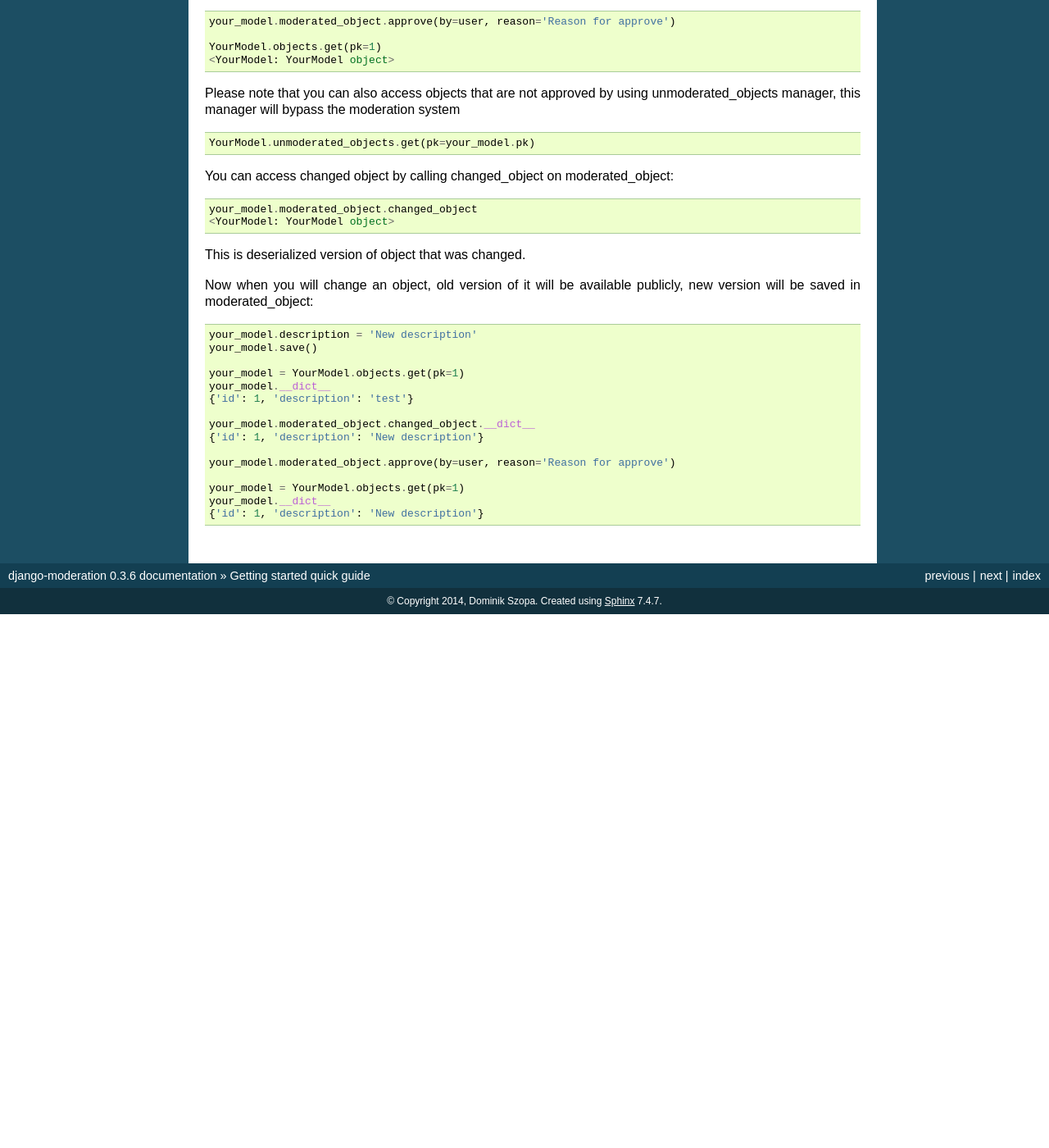
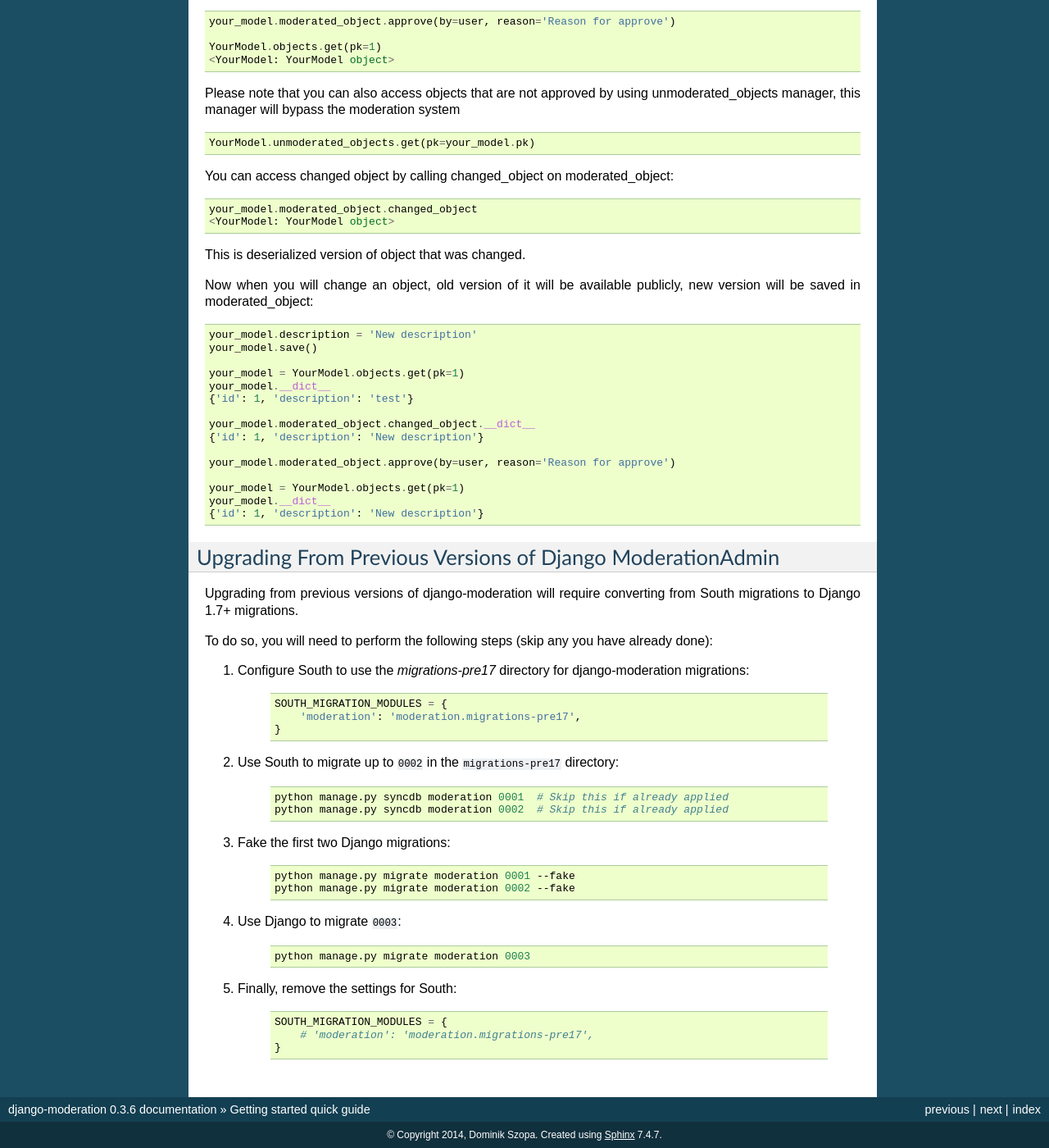
Before and after one commit to dominno/django-moderation, a Sphinx documentation site: the page built from docs/getting_started.rst, in a window 1280 px wide and 1400 px high, scrolled down 2104 px. Shown: the whole window at 82% size. Built offline with Sphinx 7.4.7, drawn with Linux system fonts in a browser that asks for light colours; before the commit the page ends 2853 px from its top, so only the background shows below that; some of the changed text lies outside the part shown.

Commit message:
Add instructions for switching between South migrations and Django 1.7+ migrations, and update history.rst

```diff
--- a/docs/getting_started.rst
+++ b/docs/getting_started.rst
@@ -172,3 +172,48 @@ new version will be saved in moderated_object:
     your_model = YourModel.objects.get(pk=1)
     your_model.__dict__
     {'id': 1, 'description': 'New description'}
+
+
+Upgrading From Previous Versions of Django ModerationAdmin
+----------------------------------------------------------
+
+Upgrading from previous versions of django-moderation will require converting from South migrations to Django 1.7+ migrations.
+
+To do so, you will need to perform the following steps (skip any you have already done):
+
+1. Configure South to use the `migrations-pre17` directory for django-moderation migrations:
+
+    .. code-block:: python
+
+        SOUTH_MIGRATION_MODULES = {
+            'moderation': 'moderation.migrations-pre17',
+        }
+
+2. Use South to migrate up to ``0002`` in the ``migrations-pre17`` directory:
+
+    .. code-block:: bash
+
+        python manage.py syncdb moderation 0001  # Skip this if already applied
+        python manage.py syncdb moderation 0002  # Skip this if already applied
+
+
+3. Fake the first two Django migrations:
+
+    .. code-block:: bash
+
+        python manage.py migrate moderation 0001 --fake
+        python manage.py migrate moderation 0002 --fake
+
+4. Use Django to migrate ``0003``:
+
+    .. code-block:: bash
+
+        python manage.py migrate moderation 0003
+
+5. Finally, remove the settings for South:
+
+    .. code-block:: python
+
+        SOUTH_MIGRATION_MODULES = {
+            # 'moderation': 'moderation.migrations-pre17',
+        }
```
Also changed, not shown: docs/history.rst (+16 -0 lines).
